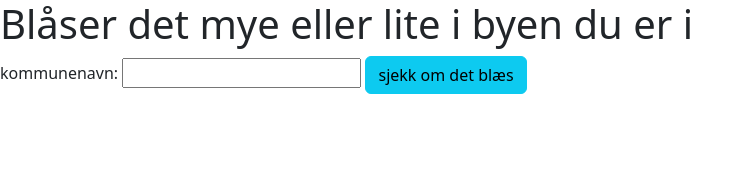
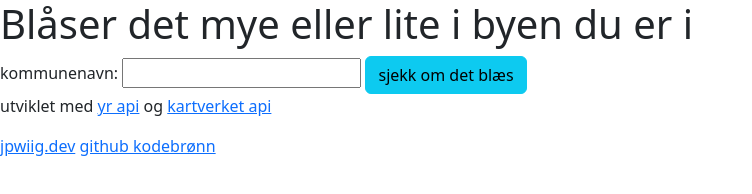
Before and after one commit to jpwiig/windy, a plain HTML site: page index.html in a window 1280 px wide. Shown: the whole page, without its empty margins (0-752 px from the left). Drawn offline with Linux system fonts and the light colour scheme.

Commit message:
credits where credits is due

```diff
--- a/index.html
+++ b/index.html
@@ -15,7 +15,10 @@
   <input type="submit" class="btn btn-info" id="btn-submit" value="sjekk om det blæs">
 </form>
 <div id="result">
-
+<p>
+  utviklet med <a href="https://developer.yr.no/" target="_blank">yr api</a> og <a href="https://ws.geonorge.no/kommuneinfo/v1/#/default/get_sok" target="_blank">kartverket api</a>
+</p>
+<p><a href="https://jpwiig.dev/">jpwiig.dev</a> <a href="https://github.com/jpwiig/windy">github kodebrønn</a></p>
 </div>
 </body>
 </html>
```
